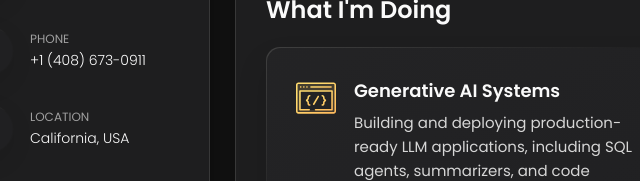
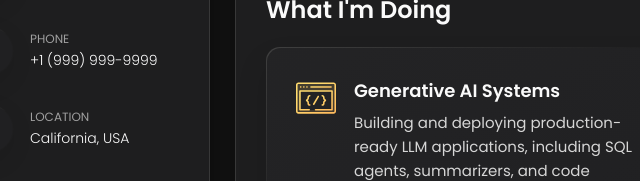
Before and after one commit to Bhanutejagiddaluru/GenAI, a plain HTML site: page index.html in a window 1280 px wide. Shown: the part 449-630 px from the top of the page, 105-745 px from the left. Drawn offline with nearby package versions, Linux system fonts and the light colour scheme.

Commit message:
Update index.html

```diff
--- a/index.html
+++ b/index.html
@@ -93,7 +93,7 @@
             <div class="contact-info">
               <p class="contact-title">Phone</p>
 
-              <a href="tel:+14086730911" class="contact-link">+1 (408) 673-0911</a>
+              <a href="tel:+14086730911" class="contact-link">+1 (999) 999-9999</a>
             </div>
 
           </li>
```
